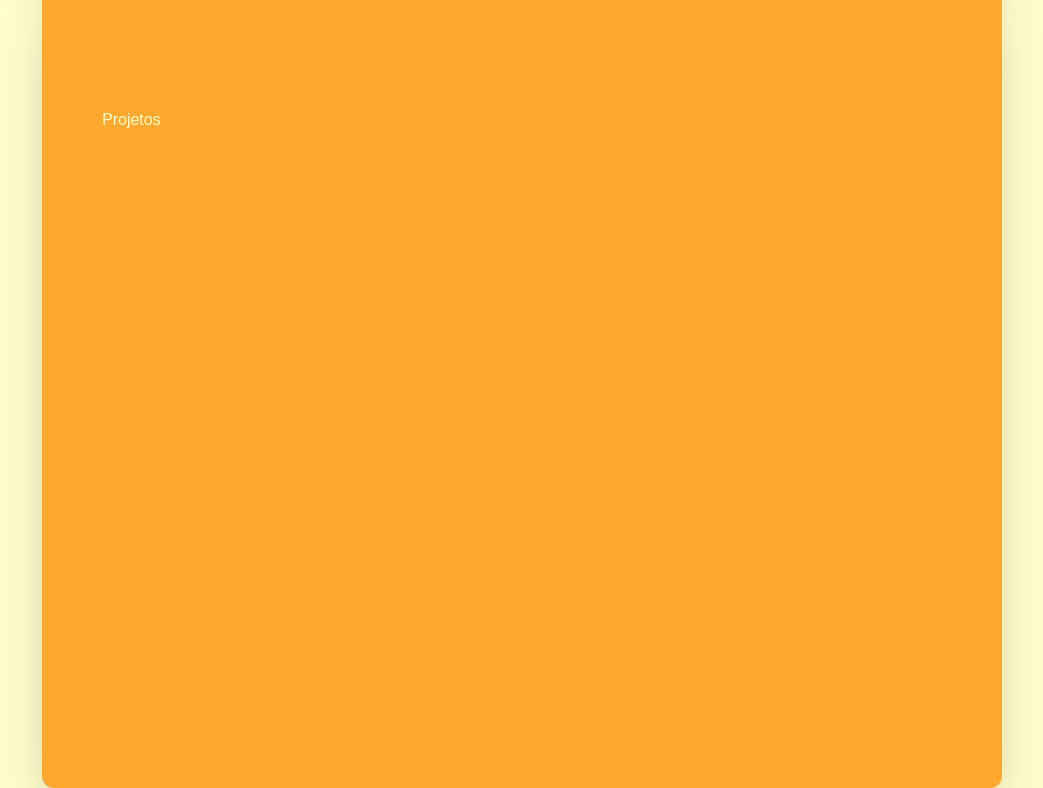
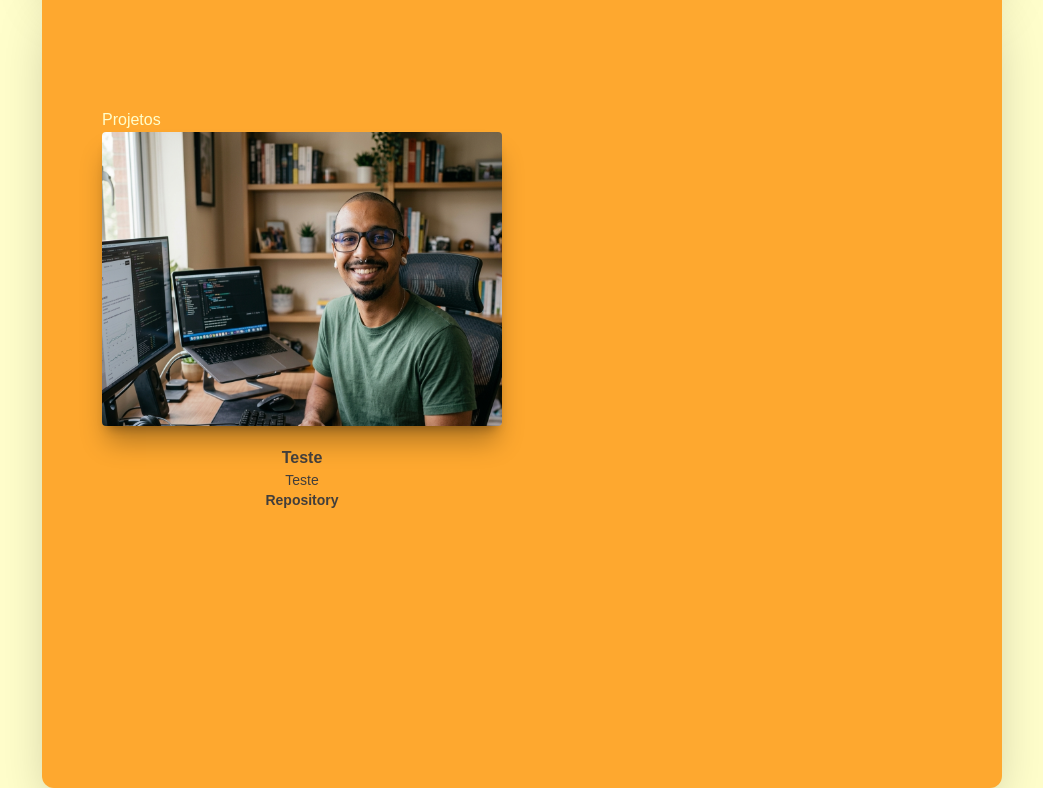
Before and after one commit to GVerdans/portifolio-GVS, a Next.js app: page / in a window 1280 px wide. Shown: the part 3644-4432 px from the top of the page, without its empty margins (118-1161 px from the left). Built offline with nearby package versions, Linux system fonts and the light colour scheme; a web font is replaced by a local one.

Commit message:
card component done

```diff
--- /dev/null
+++ b/app/(public)/components/CardsProjetos/CardsProjetos.tsx
@@ -0,0 +1,37 @@
+import Image from 'next/image';
+import projetoteste from '@/public/images/about/Gab_dev.jpeg';
+
+interface CardsProjetosProps {
+  title: string;
+  text: string;
+  url?: string;
+  repo?: string;
+}
+
+export default function CardsProjetos({
+  title,
+  text,
+  url,
+  repo,
+}: CardsProjetosProps) {
+  return (
+    <>
+      <div className="flex flex-col card max-w-100 max-h-100">
+        <a href={url}>
+          <Image
+            src={projetoteste}
+            alt="teste"
+            className="rounded shadow-xl/30"
+          />
+        </a>
+      </div>
+      <div className="flex flex-col text-center text-(--tertiary) mt-5">
+        <p className="w-full font-bold">{title}</p>
+        <p className="w-full text-sm font-light text-mist-600">{text}</p>
+        <a href={repo} className="text-sm text-mist-600 font-bold">
+          Repository
+        </a>
+      </div>
+    </>
+  );
+}
--- a/app/(public)/components/Projetos/ProjetosPage.tsx
+++ b/app/(public)/components/Projetos/ProjetosPage.tsx
@@ -1,4 +1,5 @@
 import PageSection from '../Section/PageSection';
+import CardsProjetos from '../CardsProjetos/CardsProjetos';
 
 export default function ProjetosPage() {
   return (
@@ -6,6 +7,11 @@ export default function ProjetosPage() {
       <PageSection backgroundClassName="bg-(--quartiary)">
         <div className="">
           <h1>Projetos</h1>
+          <CardsProjetos
+            title="Teste"
+            text="Teste"
+            repo="https://linkedin.com/in/gverdan"
+          />
         </div>
       </PageSection>
     </>
```
